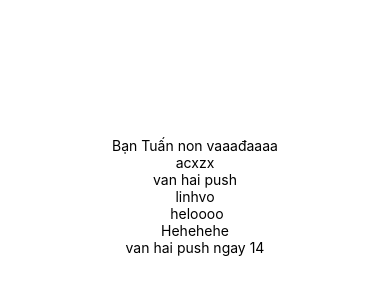
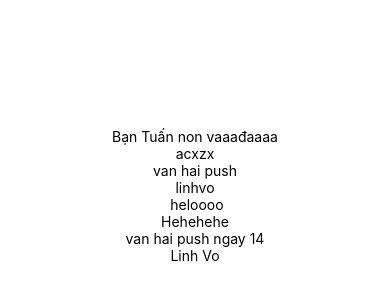
Before and after one commit to linhvo1610/Budget_Management, a React Native app in the folder BudgetManagement/: screen / in a window 390 px wide. Shown: the part 226-526 px from the top of the page. Built offline with nearby package versions, Linux system fonts and the light colour scheme.

Commit message:
linhvo test commit

```diff
--- a/BudgetManagement/App.js
+++ b/BudgetManagement/App.js
@@ -11,6 +11,7 @@ export default function App() {
       <Text> heloooo</Text>
       <Text>Hehehehe</Text>
       <Text>van hai push ngay 14</Text>
+      <Text>Linh Vo</Text>
       <StatusBar style="auto" />
 
     </View>
```
